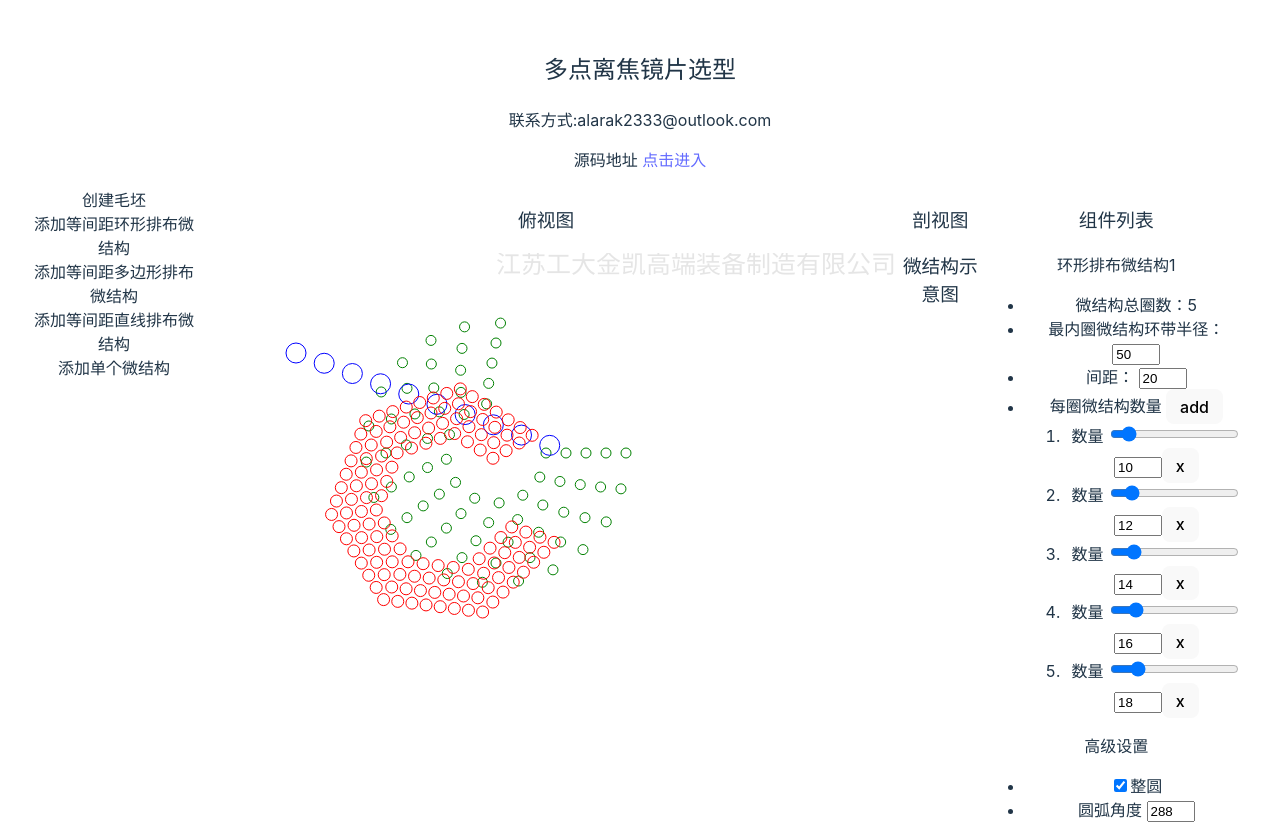
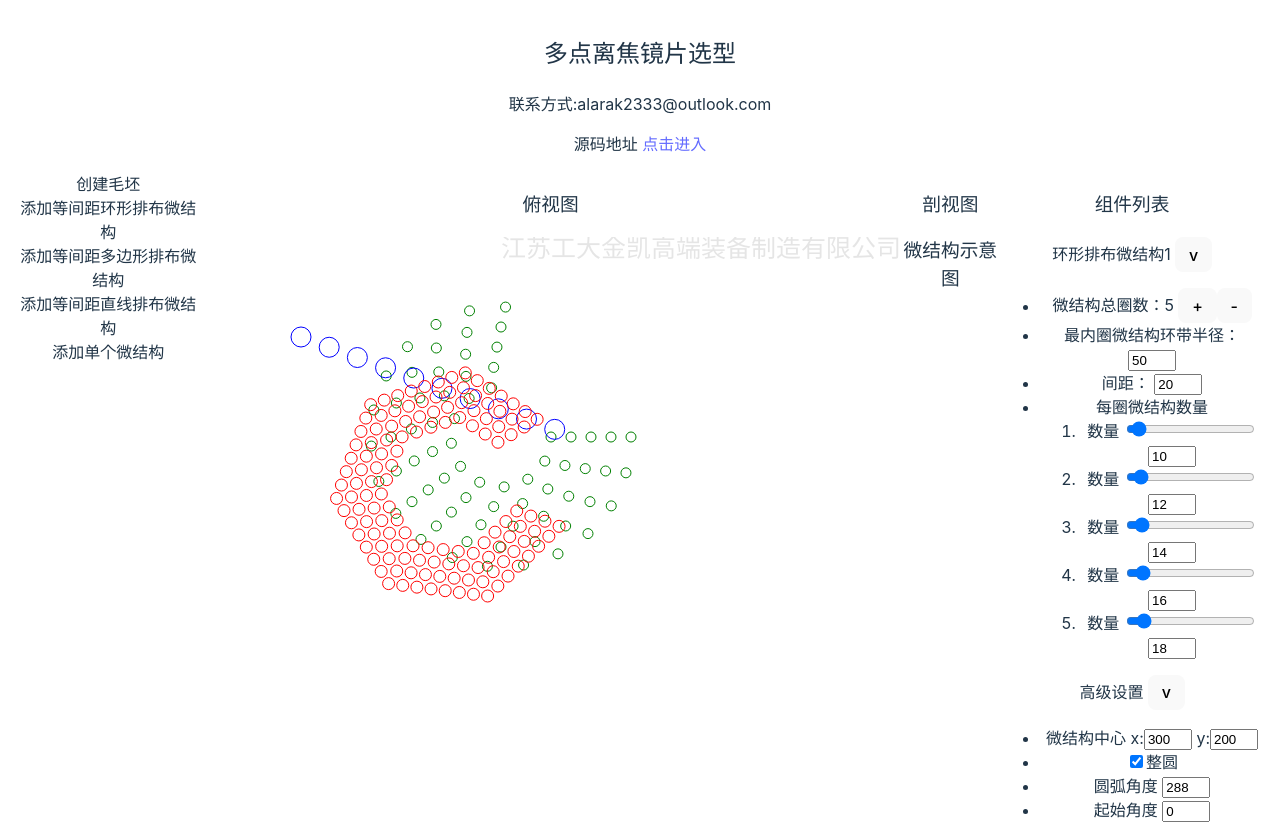
Before and after one commit to alarak233/lens_selection, a Vue app: page / in a window 1280 px wide. Shown: the top 824 px of the page. Built offline with nearby package versions, Linux system fonts and the light colour scheme.

Commit message:
优化环形微结构控制组件

```diff
--- a/src/components/circle_array_control.vue
+++ b/src/components/circle_array_control.vue
@@ -1,8 +1,13 @@
 <template>
     <div>
-        <div>环形排布微结构{{ id }}</div>
+        <p>环形排布微结构{{ id }}
+            <button>v</button>
+        </p>
         <ul>
-            <li>微结构总圈数：{{ props.circle_data.points_num.length }}</li>
+            <li>微结构总圈数：{{ props.circle_data.points_num.length }}
+                <button>+</button>
+                <button>-</button>
+            </li>
             <li>最内圈微结构环带半径：
                 <input type="number" v-model="props.circle_data.start_r" />
             </li>
@@ -10,28 +15,32 @@
                 <input type="number" v-model="props.circle_data.dist">
             </li>
             <li>每圈微结构数量
-                <button>add</button>
                 <ol>
                     <li v-for="(item, index) in props.circle_data.points_num">
                         <label>数量
-                            <input type="range" v-model="props.circle_data.points_num[index]" />
+                            <input type="range" v-model="props.circle_data.points_num[index]" :max="200" />
                             <input type="number" v-model="props.circle_data.points_num[index]" />
                         </label>
-                        <button>x</button>
                     </li>
                 </ol>
             </li>
         </ul>
-        <p>高级设置</p>
+        <p>高级设置
+            <button>v</button>
+        </p>
         <ul>
+            <li v-if="circle_data.center">微结构中心
+                x:<input type="number" v-model="circle_data.center.x"/>
+                y:<input type="number" v-model="circle_data.center.y"/>
+            </li>
             <li>
-                <input type="checkbox" checked/>整圆
+                <input type="checkbox" checked />整圆
             </li>
             <li>圆弧角度
-                <input type="number" v-model="props.circle_data.end_angle"/>
+                <input type="number" v-model="props.circle_data.end_angle" />
             </li>
             <li>起始角度
-                <input type="number" v-model="props.circle_data.start_angle"/>
+                <input type="number" v-model="props.circle_data.start_angle" />
             </li>
         </ul>
     </div>
--- a/src/style.css
+++ b/src/style.css
@@ -69,7 +69,7 @@ input[type=number] {
 #app {
   max-width: 1960px;
   margin: 0 auto;
-  padding: 2rem;
+  padding: 1rem;
   text-align: center;
 }
 
```
Also changed, not shown: 5 other files (tests, documents, lock files or other folders).
